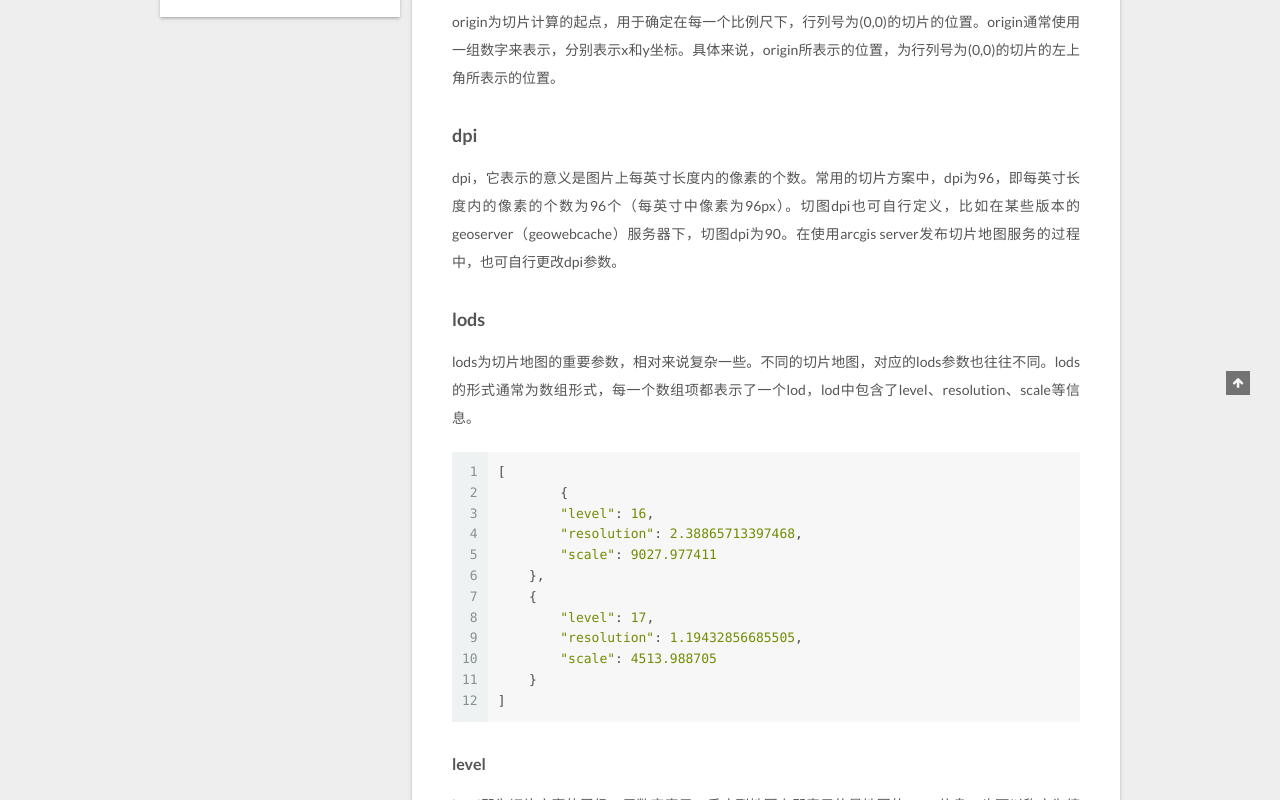
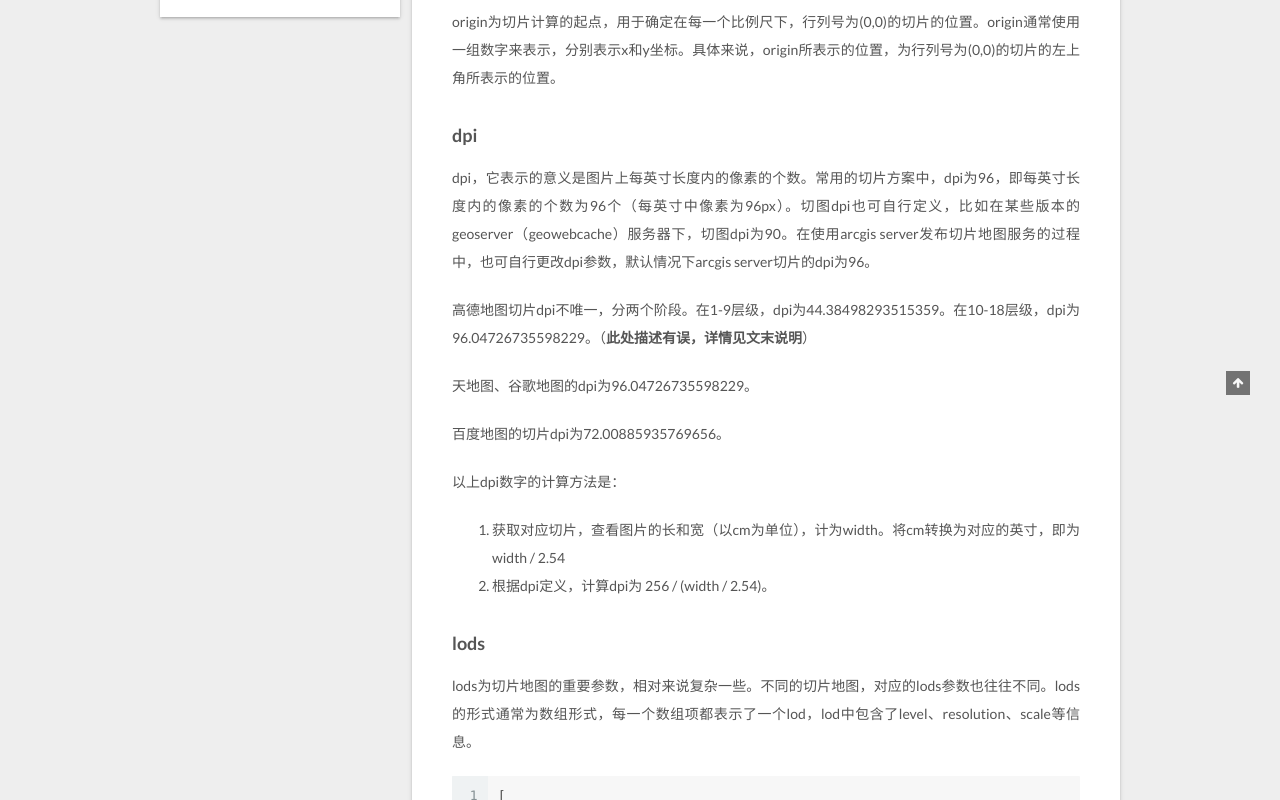
Before and after one commit to maslke/maslke.github.io, a plain HTML site: page index.html in a window 1280 px wide. Shown: the part 505-1305 px from the top of the page. Drawn offline with Linux system fonts and the light colour scheme.

Commit message:
Site updated: 2020-10-12 17:07:59

```diff
--- a/css/main.css
+++ b/css/main.css
@@ -1808,7 +1808,7 @@ pre .javascript .function {
   width: 4px;
   height: 4px;
   border-radius: 50%;
-  background: #fff;
+  background: #42c1dd;
 }
 .links-of-blogroll {
   font-size: 13px;
--- a/index.html
+++ b/index.html
@@ -333,7 +333,15 @@
           <p>&#x5728;&#x4F7F;&#x7528;openlayers&#x7B49;javascript&#x5E93;&#x6765;&#x52A0;&#x8F7D;&#x4E92;&#x8054;&#x7F51;&#x5728;&#x7EBF;&#x5730;&#x56FE;&#x6216;&#x662F;geoserver&#x7B49;&#x53D1;&#x5E03;&#x7684;&#x5207;&#x7247;&#x5730;&#x56FE;&#x7684;&#x65F6;&#x5019;&#xFF0C;&#x7ECF;&#x5E38;&#x9700;&#x8981;&#x5BF9;&#x5730;&#x56FE;&#x670D;&#x52A1;&#x7684;&#x76F8;&#x5173;&#x5143;&#x6570;&#x636E;&#x8FDB;&#x884C;&#x914D;&#x7F6E;&#xFF0C;&#x5982;size&#x3001;origin&#x3001;dpi&#x3001;lods&#x7B49;&#x3002;&#x672C;&#x6587;&#x5C06;&#x5BF9;&#x4EE5;&#x4E0A;&#x914D;&#x7F6E;&#x9879;&#x8FDB;&#x884C;&#x8BE6;&#x7EC6;&#x7684;&#x8BF4;&#x660E;&#xFF0C;&#x5E76;&#x4EE5;&#x5929;&#x5730;&#x56FE;&#x5728;&#x7EBF;&#x5730;&#x56FE;&#x670D;&#x52A1;&#x4E3A;&#x4F8B;&#x914D;&#x5408;&#x8BB2;&#x89E3;&#x3002;</p>
 <h2 id="&#x914D;&#x7F6E;&#x9879;"><a href="#&#x914D;&#x7F6E;&#x9879;" class="headerlink" title="&#x914D;&#x7F6E;&#x9879;"></a>&#x914D;&#x7F6E;&#x9879;</h2><h3 id="size"><a href="#size" class="headerlink" title="size"></a>size</h3><p>size&#x5373;&#x662F;&#x5207;&#x7247;&#x5730;&#x56FE;&#x6BCF;&#x4E00;&#x4E2A;&#x56FE;&#x7247;&#x7684;&#x5927;&#x5C0F;&#xFF0C;&#x4E00;&#x822C;&#x8868;&#x793A;&#x5F62;&#x5F0F;&#x4E3A;&#x6570;&#x7EC4;&#x5F62;&#x5F0F;&#xFF0C;&#x5373;[width, height]&#x3002;&#x5F53;&#x524D;&#x9636;&#x6BB5;&#xFF0C;&#x5E38;&#x7528;&#x7684;&#x5207;&#x7247;&#x5927;&#x5C0F;&#x4E3A;[256, 256]&#xFF0C;&#x5373;&#x6BCF;&#x4E00;&#x4E2A;&#x56FE;&#x7247;&#x7684;&#x5927;&#x5C0F;&#x4E3A;256 * 256&#xFF0C;&#x5355;&#x4F4D;&#x4E3A;px&#x3002;</p>
 <h3 id="origin"><a href="#origin" class="headerlink" title="origin"></a>origin</h3><p>origin&#x4E3A;&#x5207;&#x7247;&#x8BA1;&#x7B97;&#x7684;&#x8D77;&#x70B9;&#xFF0C;&#x7528;&#x4E8E;&#x786E;&#x5B9A;&#x5728;&#x6BCF;&#x4E00;&#x4E2A;&#x6BD4;&#x4F8B;&#x5C3A;&#x4E0B;&#xFF0C;&#x884C;&#x5217;&#x53F7;&#x4E3A;(0,0)&#x7684;&#x5207;&#x7247;&#x7684;&#x4F4D;&#x7F6E;&#x3002;origin&#x901A;&#x5E38;&#x4F7F;&#x7528;&#x4E00;&#x7EC4;&#x6570;&#x5B57;&#x6765;&#x8868;&#x793A;&#xFF0C;&#x5206;&#x522B;&#x8868;&#x793A;x&#x548C;y&#x5750;&#x6807;&#x3002;&#x5177;&#x4F53;&#x6765;&#x8BF4;&#xFF0C;origin&#x6240;&#x8868;&#x793A;&#x7684;&#x4F4D;&#x7F6E;&#xFF0C;&#x4E3A;&#x884C;&#x5217;&#x53F7;&#x4E3A;(0,0)&#x7684;&#x5207;&#x7247;&#x7684;&#x5DE6;&#x4E0A;&#x89D2;&#x6240;&#x8868;&#x793A;&#x7684;&#x4F4D;&#x7F6E;&#x3002;</p>
-<h3 id="dpi"><a href="#dpi" class="headerlink" title="dpi"></a>dpi</h3><p>dpi&#xFF0C;&#x5B83;&#x8868;&#x793A;&#x7684;&#x610F;&#x4E49;&#x662F;&#x56FE;&#x7247;&#x4E0A;&#x6BCF;&#x82F1;&#x5BF8;&#x957F;&#x5EA6;&#x5185;&#x7684;&#x50CF;&#x7D20;&#x7684;&#x4E2A;&#x6570;&#x3002;&#x5E38;&#x7528;&#x7684;&#x5207;&#x7247;&#x65B9;&#x6848;&#x4E2D;&#xFF0C;dpi&#x4E3A;96&#xFF0C;&#x5373;&#x6BCF;&#x82F1;&#x5BF8;&#x957F;&#x5EA6;&#x5185;&#x7684;&#x50CF;&#x7D20;&#x7684;&#x4E2A;&#x6570;&#x4E3A;96&#x4E2A;&#xFF08;&#x6BCF;&#x82F1;&#x5BF8;&#x4E2D;&#x50CF;&#x7D20;&#x4E3A;96px&#xFF09;&#x3002;&#x5207;&#x56FE;dpi&#x4E5F;&#x53EF;&#x81EA;&#x884C;&#x5B9A;&#x4E49;&#xFF0C;&#x6BD4;&#x5982;&#x5728;&#x67D0;&#x4E9B;&#x7248;&#x672C;&#x7684;geoserver&#xFF08;geowebcache&#xFF09;&#x670D;&#x52A1;&#x5668;&#x4E0B;&#xFF0C;&#x5207;&#x56FE;dpi&#x4E3A;90&#x3002;&#x5728;&#x4F7F;&#x7528;arcgis server&#x53D1;&#x5E03;&#x5207;&#x7247;&#x5730;&#x56FE;&#x670D;&#x52A1;&#x7684;&#x8FC7;&#x7A0B;&#x4E2D;&#xFF0C;&#x4E5F;&#x53EF;&#x81EA;&#x884C;&#x66F4;&#x6539;dpi&#x53C2;&#x6570;&#x3002;</p>
+<h3 id="dpi"><a href="#dpi" class="headerlink" title="dpi"></a>dpi</h3><p>dpi&#xFF0C;&#x5B83;&#x8868;&#x793A;&#x7684;&#x610F;&#x4E49;&#x662F;&#x56FE;&#x7247;&#x4E0A;&#x6BCF;&#x82F1;&#x5BF8;&#x957F;&#x5EA6;&#x5185;&#x7684;&#x50CF;&#x7D20;&#x7684;&#x4E2A;&#x6570;&#x3002;&#x5E38;&#x7528;&#x7684;&#x5207;&#x7247;&#x65B9;&#x6848;&#x4E2D;&#xFF0C;dpi&#x4E3A;96&#xFF0C;&#x5373;&#x6BCF;&#x82F1;&#x5BF8;&#x957F;&#x5EA6;&#x5185;&#x7684;&#x50CF;&#x7D20;&#x7684;&#x4E2A;&#x6570;&#x4E3A;96&#x4E2A;&#xFF08;&#x6BCF;&#x82F1;&#x5BF8;&#x4E2D;&#x50CF;&#x7D20;&#x4E3A;96px&#xFF09;&#x3002;&#x5207;&#x56FE;dpi&#x4E5F;&#x53EF;&#x81EA;&#x884C;&#x5B9A;&#x4E49;&#xFF0C;&#x6BD4;&#x5982;&#x5728;&#x67D0;&#x4E9B;&#x7248;&#x672C;&#x7684;geoserver&#xFF08;geowebcache&#xFF09;&#x670D;&#x52A1;&#x5668;&#x4E0B;&#xFF0C;&#x5207;&#x56FE;dpi&#x4E3A;90&#x3002;&#x5728;&#x4F7F;&#x7528;arcgis server&#x53D1;&#x5E03;&#x5207;&#x7247;&#x5730;&#x56FE;&#x670D;&#x52A1;&#x7684;&#x8FC7;&#x7A0B;&#x4E2D;&#xFF0C;&#x4E5F;&#x53EF;&#x81EA;&#x884C;&#x66F4;&#x6539;dpi&#x53C2;&#x6570;&#xFF0C;&#x9ED8;&#x8BA4;&#x60C5;&#x51B5;&#x4E0B;arcgis server&#x5207;&#x7247;&#x7684;dpi&#x4E3A;96&#x3002;</p>
+<p>&#x9AD8;&#x5FB7;&#x5730;&#x56FE;&#x5207;&#x7247;dpi&#x4E0D;&#x552F;&#x4E00;&#xFF0C;&#x5206;&#x4E24;&#x4E2A;&#x9636;&#x6BB5;&#x3002;&#x5728;1-9&#x5C42;&#x7EA7;&#xFF0C;dpi&#x4E3A;44.38498293515359&#x3002;&#x5728;10-18&#x5C42;&#x7EA7;&#xFF0C;dpi&#x4E3A;96.04726735598229&#x3002;&#xFF08;<strong>&#x6B64;&#x5904;&#x63CF;&#x8FF0;&#x6709;&#x8BEF;&#xFF0C;&#x8BE6;&#x60C5;&#x89C1;&#x6587;&#x672B;&#x8BF4;&#x660E;</strong>&#xFF09;</p>
+<p>&#x5929;&#x5730;&#x56FE;&#x3001;&#x8C37;&#x6B4C;&#x5730;&#x56FE;&#x7684;dpi&#x4E3A;96.04726735598229&#x3002;</p>
+<p>&#x767E;&#x5EA6;&#x5730;&#x56FE;&#x7684;&#x5207;&#x7247;dpi&#x4E3A;72.00885935769656&#x3002;</p>
+<p>&#x4EE5;&#x4E0A;dpi&#x6570;&#x5B57;&#x7684;&#x8BA1;&#x7B97;&#x65B9;&#x6CD5;&#x662F;&#xFF1A;</p>
+<ol>
+<li>&#x83B7;&#x53D6;&#x5BF9;&#x5E94;&#x5207;&#x7247;&#xFF0C;&#x67E5;&#x770B;&#x56FE;&#x7247;&#x7684;&#x957F;&#x548C;&#x5BBD;&#xFF08;&#x4EE5;cm&#x4E3A;&#x5355;&#x4F4D;&#xFF09;&#xFF0C;&#x8BA1;&#x4E3A;width&#x3002;&#x5C06;cm&#x8F6C;&#x6362;&#x4E3A;&#x5BF9;&#x5E94;&#x7684;&#x82F1;&#x5BF8;&#xFF0C;&#x5373;&#x4E3A;width / 2.54</li>
+<li>&#x6839;&#x636E;dpi&#x5B9A;&#x4E49;&#xFF0C;&#x8BA1;&#x7B97;dpi&#x4E3A; 256 / (width / 2.54)&#x3002;</li>
+</ol>
 <h3 id="lods"><a href="#lods" class="headerlink" title="lods"></a>lods</h3><p>lods&#x4E3A;&#x5207;&#x7247;&#x5730;&#x56FE;&#x7684;&#x91CD;&#x8981;&#x53C2;&#x6570;&#xFF0C;&#x76F8;&#x5BF9;&#x6765;&#x8BF4;&#x590D;&#x6742;&#x4E00;&#x4E9B;&#x3002;&#x4E0D;&#x540C;&#x7684;&#x5207;&#x7247;&#x5730;&#x56FE;&#xFF0C;&#x5BF9;&#x5E94;&#x7684;lods&#x53C2;&#x6570;&#x4E5F;&#x5F80;&#x5F80;&#x4E0D;&#x540C;&#x3002;lods&#x7684;&#x5F62;&#x5F0F;&#x901A;&#x5E38;&#x4E3A;&#x6570;&#x7EC4;&#x5F62;&#x5F0F;&#xFF0C;&#x6BCF;&#x4E00;&#x4E2A;&#x6570;&#x7EC4;&#x9879;&#x90FD;&#x8868;&#x793A;&#x4E86;&#x4E00;&#x4E2A;lod&#xFF0C;lod&#x4E2D;&#x5305;&#x542B;&#x4E86;level&#x3001;resolution&#x3001;scale&#x7B49;&#x4FE1;&#x606F;&#x3002;</p>
 <figure class="highlight javascript"><table><tr><td class="gutter"><pre><span class="line">1</span><br><span class="line">2</span><br><span class="line">3</span><br><span class="line">4</span><br><span class="line">5</span><br><span class="line">6</span><br><span class="line">7</span><br><span class="line">8</span><br><span class="line">9</span><br><span class="line">10</span><br><span class="line">11</span><br><span class="line">12</span><br></pre></td><td class="code"><pre><span class="line">[</span><br><span class="line">	{</span><br><span class="line">        <span class="string">&quot;level&quot;</span>: <span class="number">16</span>,</span><br><span class="line">        <span class="string">&quot;resolution&quot;</span>: <span class="number">2.38865713397468</span>,</span><br><span class="line">        <span class="string">&quot;scale&quot;</span>: <span class="number">9027.977411</span></span><br><span class="line">    }, </span><br><span class="line">    {</span><br><span class="line">        <span class="string">&quot;level&quot;</span>: <span class="number">17</span>,</span><br><span class="line">        <span class="string">&quot;resolution&quot;</span>: <span class="number">1.19432856685505</span>,</span><br><span class="line">        <span class="string">&quot;scale&quot;</span>: <span class="number">4513.988705</span></span><br><span class="line">    }</span><br><span class="line">]</span><br></pre></td></tr></table></figure>
 
```
Also changed, not shown: 2020/02/02/create-extension-loader/index.html (+4 -4 lines), 2020/10/12/tile-map/index.html (+14 -3 lines).
